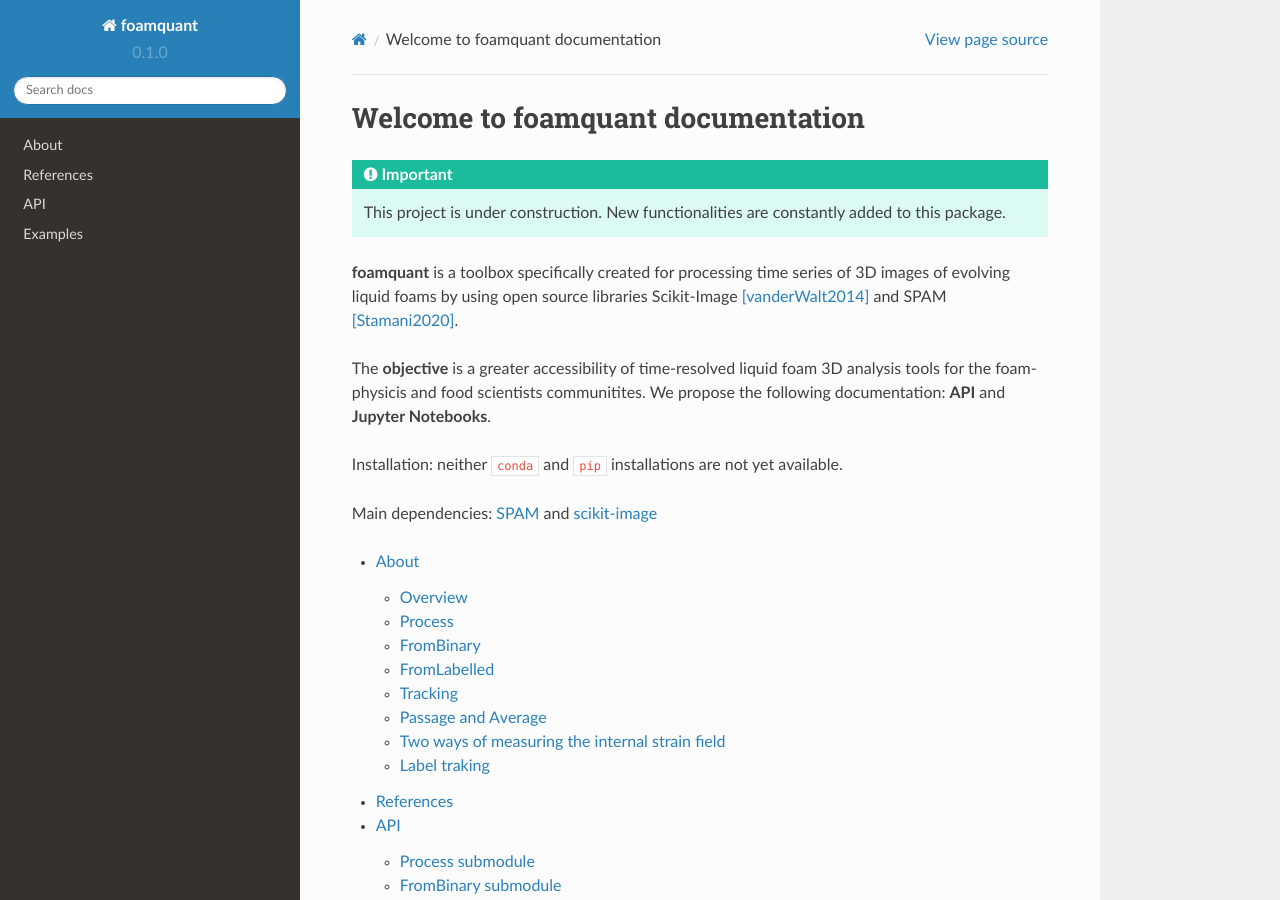
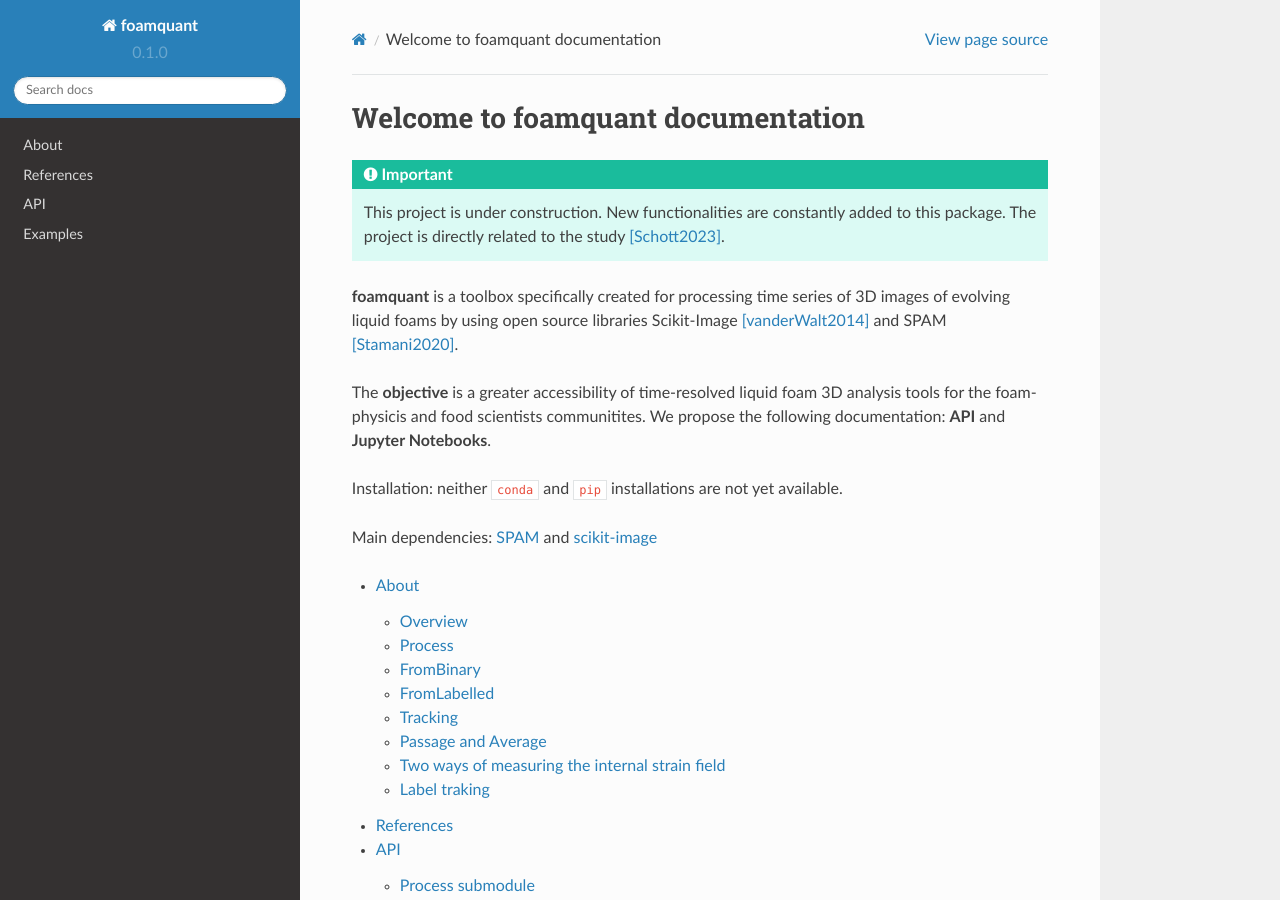
Before and after one commit to floschott/foamquant, a Sphinx documentation site: the page built from docs/source/index.rst, in a window 1280 px wide and 900 px high. Built offline with Sphinx 7.4.7 and the Read the Docs theme 2.0.0, drawn with Linux system fonts in a browser that asks for light colours.

Commit message:
Update index.rst

```diff
--- a/docs/source/index.rst
+++ b/docs/source/index.rst
@@ -3,6 +3,7 @@ Welcome to foamquant documentation
 
 .. important::
    This project is under construction. New functionalities are constantly added to this package.
+   The project is directly related to the study [Schott2023]_.
 
 **foamquant** is a toolbox specifically created for processing time series of 3D images of evolving liquid foams by using open source libraries Scikit-Image [vanderWalt2014]_ and SPAM [Stamani2020]_.
 
```
